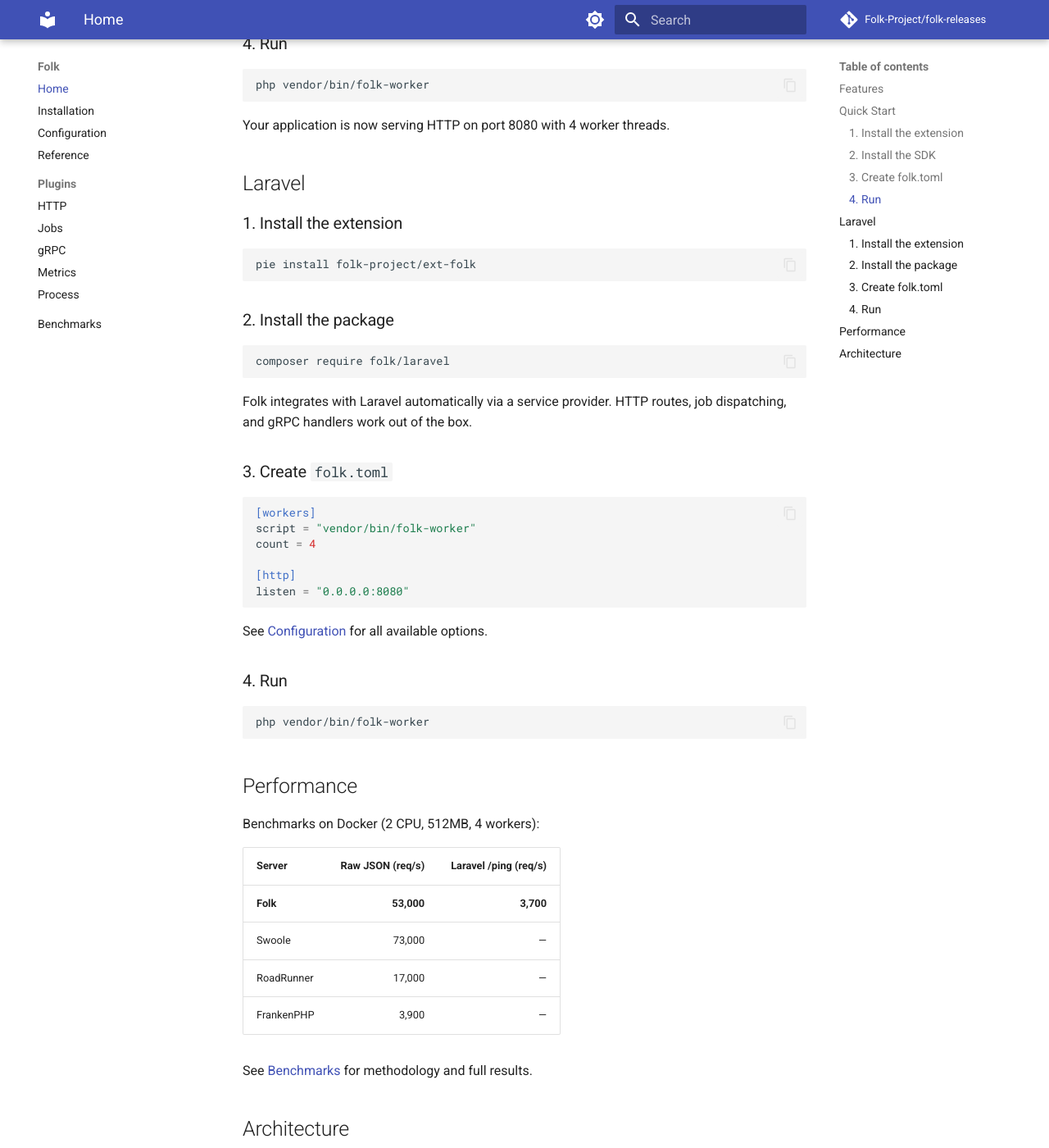
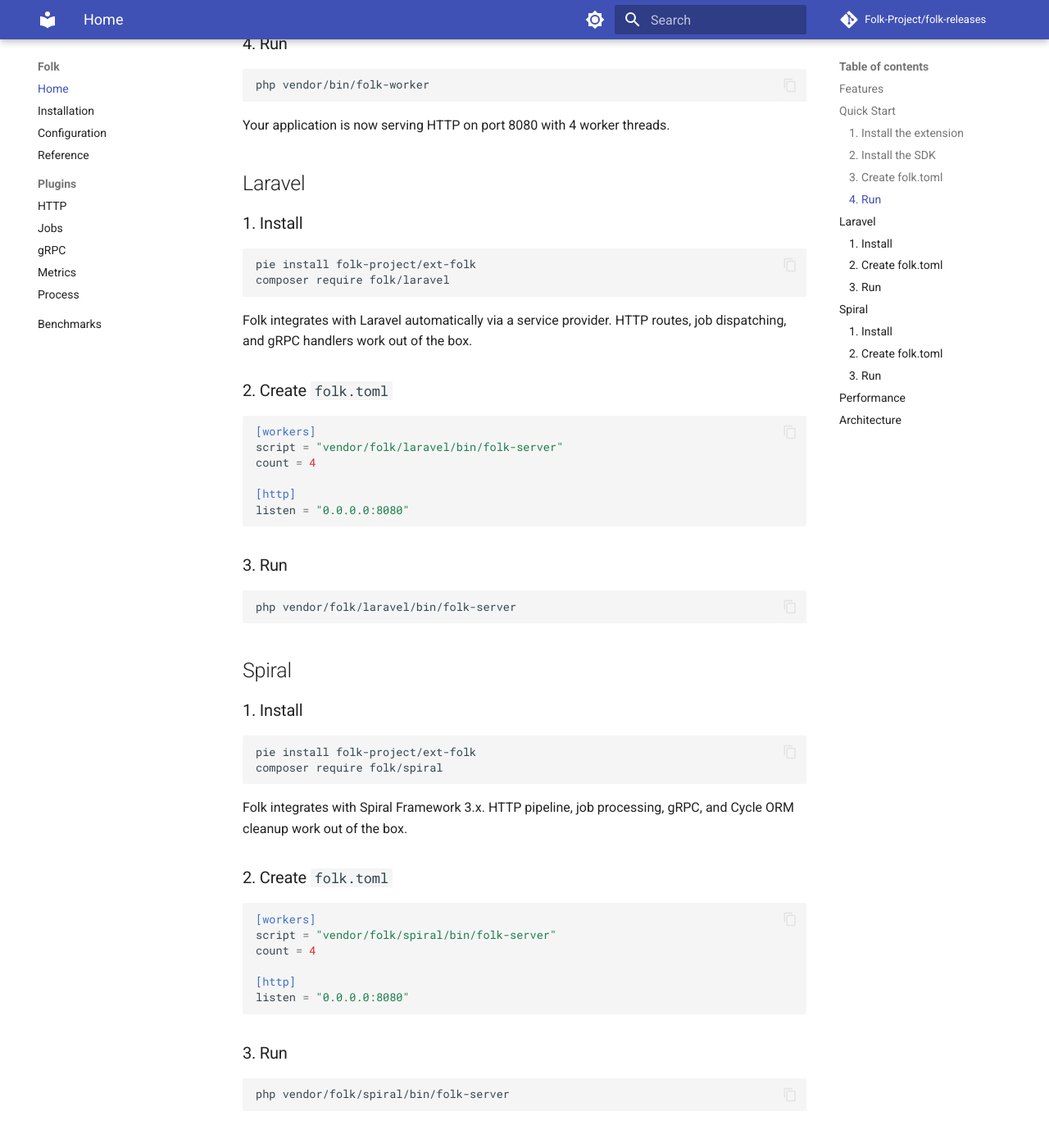
Before and after one commit to Folk-Project/folk-releases, an MkDocs documentation site: the page built from docs/index.md, in a window 1280 px wide and 1400 px high, scrolled down 1176 px. Shown: the whole window at 82% size. Built offline with MkDocs 1.6.1 and Material for MkDocs 9.7.7, drawn with Linux system fonts in a browser that asks for light colours; comment, search, counter and statistics services are not loaded.

Commit message:
Docs: add Spiral adapter, update Laravel to folk-server
- Add Spiral Framework section with install + folk.toml + run
- Update Laravel section: folk-server instead of folk-worker
- Update Docker example with framework-specific CMD options

Co-Authored-By: Claude Opus 4.6 (1M context) <noreply@anthropic.com>

````diff
--- a/docs/index.md
+++ b/docs/index.md
@@ -53,37 +53,58 @@ Your application is now serving HTTP on port 8080 with 4 worker threads.
 
 ## Laravel
 
-### 1. Install the extension
+### 1. Install
 
 ```bash
 pie install folk-project/ext-folk
-```
-
-### 2. Install the package
-
-```bash
 composer require folk/laravel
 ```
 
 Folk integrates with Laravel automatically via a service provider. HTTP routes, job dispatching, and gRPC handlers work out of the box.
 
-### 3. Create `folk.toml`
+### 2. Create `folk.toml`
 
 ```toml
 [workers]
-script = "vendor/bin/folk-worker"
+script = "vendor/folk/laravel/bin/folk-server"
 count = 4
 
 [http]
 listen = "0.0.0.0:8080"
 ```
 
-See [Configuration](configuration.md) for all available options.
-
-### 4. Run
+### 3. Run
 
 ```bash
-php vendor/bin/folk-worker
+php vendor/folk/laravel/bin/folk-server
+```
+
+## Spiral
+
+### 1. Install
+
+```bash
+pie install folk-project/ext-folk
+composer require folk/spiral
+```
+
+Folk integrates with Spiral Framework 3.x. HTTP pipeline, job processing, gRPC, and Cycle ORM cleanup work out of the box.
+
+### 2. Create `folk.toml`
+
+```toml
+[workers]
+script = "vendor/folk/spiral/bin/folk-server"
+count = 4
+
+[http]
+listen = "0.0.0.0:8080"
+```
+
+### 3. Run
+
+```bash
+php vendor/folk/spiral/bin/folk-server
 ```
 
 ## Performance
````
Also changed, not shown: docs/installation.md (+6 -1 lines).
